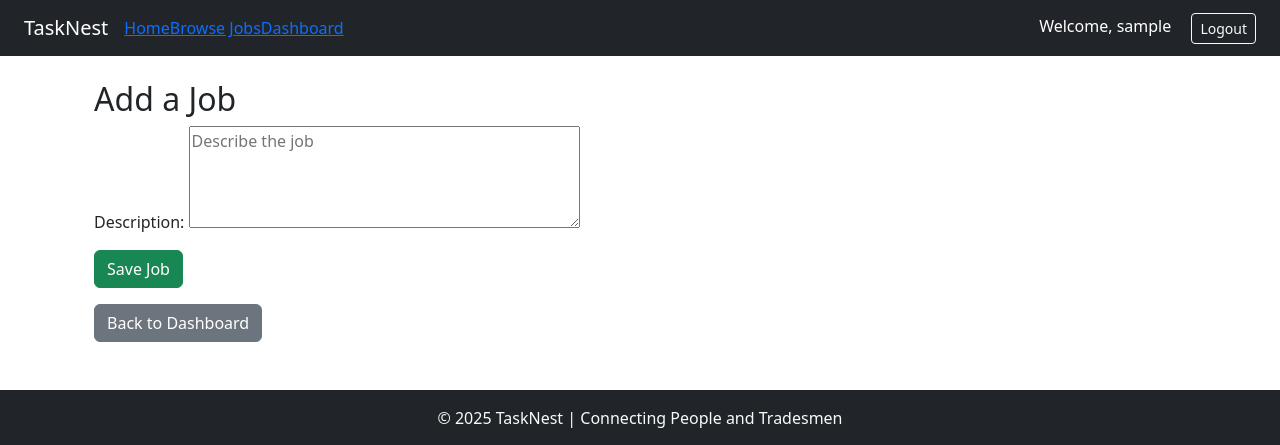
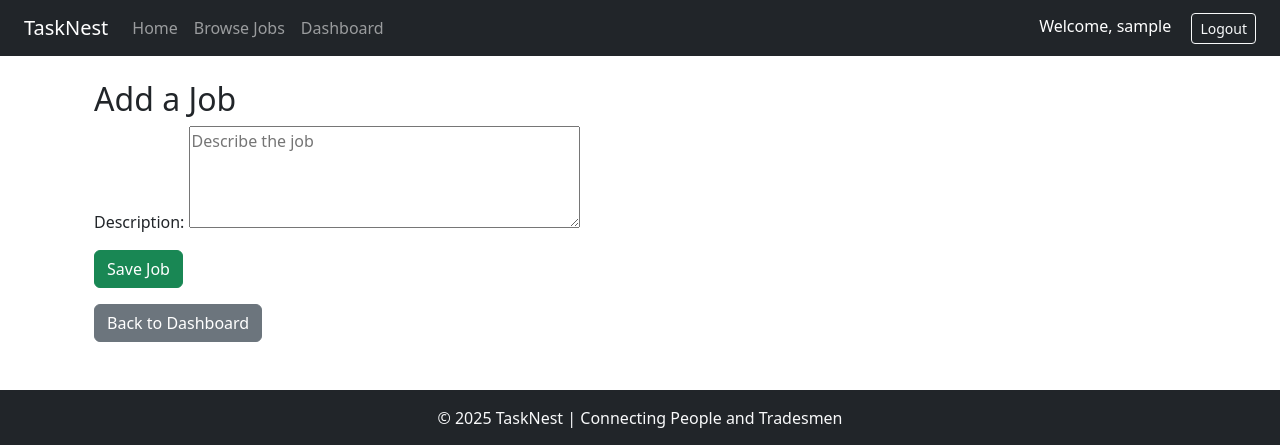
Before and after one commit to Tafari-K/tasknest, a Django app: page /add-job/ in a window 1280 px wide. Shown: the top 445 px of the page. Run offline with Django 5.2, Linux system fonts and the light colour scheme; the visitor is signed in with stand-in values (Sample User, id 1).

Commit message:
fix: correct base.html paths, improve navbar structure and load static css/js

```diff
--- a/templates/base.html
+++ b/templates/base.html
@@ -25,20 +25,23 @@
 <body>
   <!-- Navbar -->
   <nav class="navbar navbar-expand-lg navbar-dark bg-dark px-4">
-  <a class="navbar-brand" href="#">TaskNest</a>
-  <div class="collapse navbar-collapse justify-content-between">
+  <a class="navbar-brand" href="{% url 'home' %}">TaskNest</a>
+  <button class="navbar-toggler" type="button" data-bs-toggle="collapse" data-bs-target="#navbarNav">
+    <span class="navbar-toggler-icon"></span>
+  </button>
+  <div class="collapse navbar-collapse justify-content-between" id="navbarNav">
 
     <!-- Left: Navigation Links -->
     <ul class="navbar-nav">
       <li class="nav-item">
-        <a class="{% if request.path == '/home/' %}active{% endif %}" href="{% url 'home' %}">Home</a>
+        <a class="nav-link {% if request.path == '/home/' %}active{% endif %}" href="{% url 'home' %}">Home</a>
       </li>
       <li class="nav-item">
-        <a class="{% if request.path == '/browse/' %}active{% endif %}" href="{% url 'jobs' %}">Browse Jobs</a>
+        <a class="nav-link {% if request.path == '/browse/' %}active{% endif %}" href="{% url 'jobs' %}">Browse Jobs</a>
       </li>
       {% if user.is_authenticated %}
       <li class="nav-item">
-        <a class="{% if request.path == '/dashboard/' %}active{% endif %}" href="{% url 'dashboard' %}">Dashboard</a>
+        <a class="nav-link {% if request.path == '/dashboard/' %}active{% endif %}" href="{% url 'dashboard' %}">Dashboard</a>
       </li>
       {% endif %}
     </ul>
@@ -62,7 +65,6 @@
   </div>
 </nav>
 
-
   <!-- Main content -->
   <main class="container mt-4">
     {% block content %}{% endblock %}
@@ -73,9 +75,6 @@
     <p class="mb-0">&copy; 2025 TaskNest | Connecting People and Tradesmen</p>
   </footer>
 
-  <!-- Bootstrap JS -->
-  <script src="https://cdn.jsdelivr.net/npm/bootstrap@5.3.3/dist/js/bootstrap.bundle.min.js"></script>
-
   <!-- Custom JS -->
   <script src="{% static 'core/js/auth.js' %}"></script>
   <script src="{% static 'core/js/main.js' %}"></script>
```
